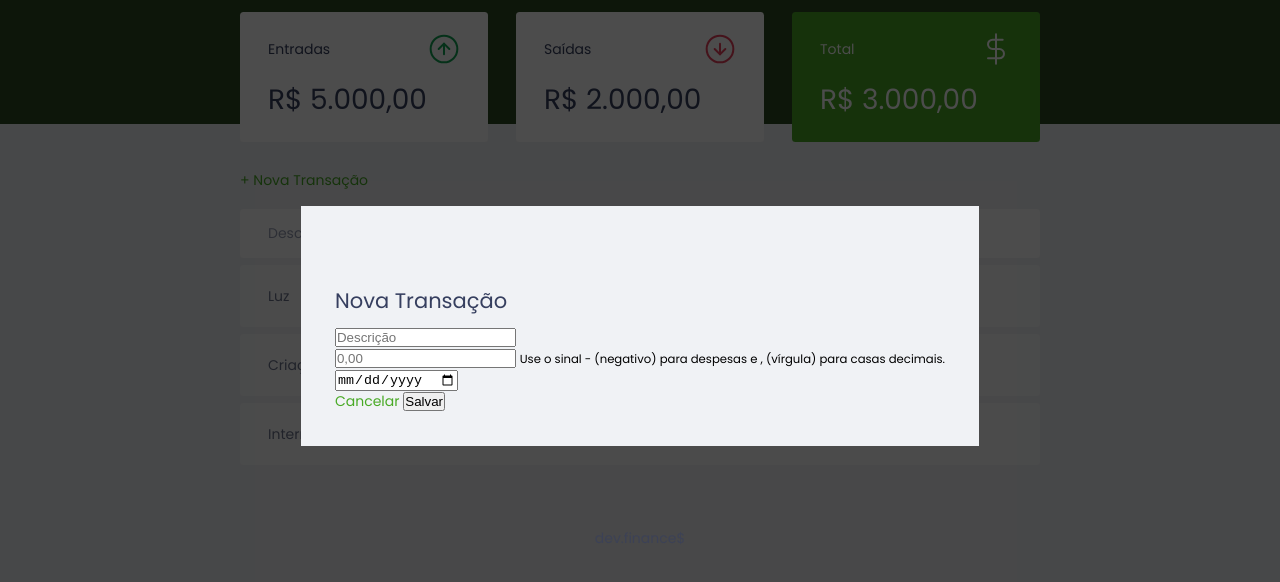
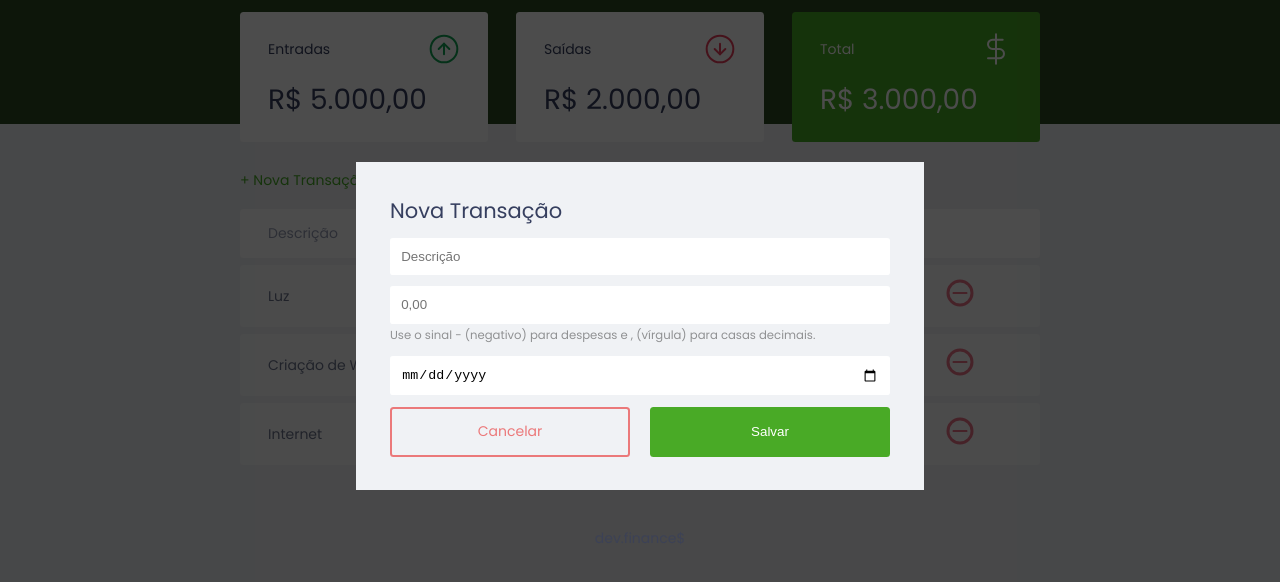
Before and after one commit to gustavofbc/devfinances, a plain HTML site: page index.html in a window 1280 px wide. Shown: the part 74-656 px from the top of the page. Drawn offline with Linux system fonts and the light colour scheme.

Commit message:
created form css in the modal

```diff
--- a/index.html
+++ b/index.html
@@ -130,7 +130,7 @@
                         </div>
 
                         <div class="input-group actions">
-                            <a href="#" class="button-cancel">Cancelar</a>
+                            <a href="#" class="button cancel">Cancelar</a>
                             <button>Salvar</button>
                         </div>
                     </form>
--- a/styles.css
+++ b/styles.css
@@ -1,6 +1,9 @@
 /* ============= Global ============= */
 :root {
   --dark-blue: #363f5f;
+  --green: #49aa26;
+  --light-green: #3dd705;
+  --red: #e92929;
 }
 
 * {
@@ -48,12 +51,30 @@ h2 {
 /* ============= Links & buttons ============= */
 
 a {
-  color: #49aa26;
+  color: var(--green);
   text-decoration: none;
 }
 
 a:hover {
-  color: #3dd705;
+  color: var(--light-green);
+}
+
+button {
+  width: 100%;
+  height: 50px;
+
+  border: none;
+  color: #fff;
+  background: var(--green);
+
+  padding: 0;
+  border-radius: 0.25rem;
+
+  cursor: pointer;
+}
+
+button:hover {
+  background: var(--light-green);
 }
 
 .button.new {
@@ -61,6 +82,23 @@ a:hover {
   margin-bottom: 0.8rem;
 }
 
+.button.cancel {
+  color: var(--red);
+  border: 2px solid var(--red);
+  border-radius: 0.25rem;
+
+  height: 50px;
+
+  display: flex;
+  align-items: center;
+  justify-content: center;
+
+  opacity: 0.6;
+}
+
+.button.cancel:hover {
+  opacity: 1;
+}
 /* ============= Header ============= */
 header {
   background: #2d4a22;
@@ -110,7 +148,7 @@ header {
 }
 
 .card.total {
-  background: #49aa26;
+  background: var(--green);
   color: #fff;
 }
 
@@ -179,7 +217,7 @@ td.expense {
   display: flex;
   align-items: center;
   justify-content: center;
-
+  /*regra de CSS para esconder a caixa*/
   opacity: 0;
   visibility: hidden;
 }
@@ -193,6 +231,44 @@ td.expense {
 .modal {
   background: #f0f2f5;
   padding: 2.4rem;
+  /* width: 90%;
+  max-width: 500px; */
+}
+
+/* ============= Form ============= */
+#form {
+  max-width: 500px;
+}
+
+#form h2 {
+  margin-top: 0;
+}
+
+input {
+  border: none;
+  border-radius: 0.2rem;
+
+  padding: 0.8rem;
+  width: 100%;
+}
+
+.input-group {
+  margin-top: 0.8rem;
+}
+
+.input-group small {
+  opacity: 0.4;
+}
+
+.input-group.actions {
+  display: flex;
+  justify-content: space-between;
+  align-items: center;
+}
+
+.input-group.actions .button,
+.input-group.actions button {
+  width: 48%;
 }
 
 /* ============= Footer ============= */
```
